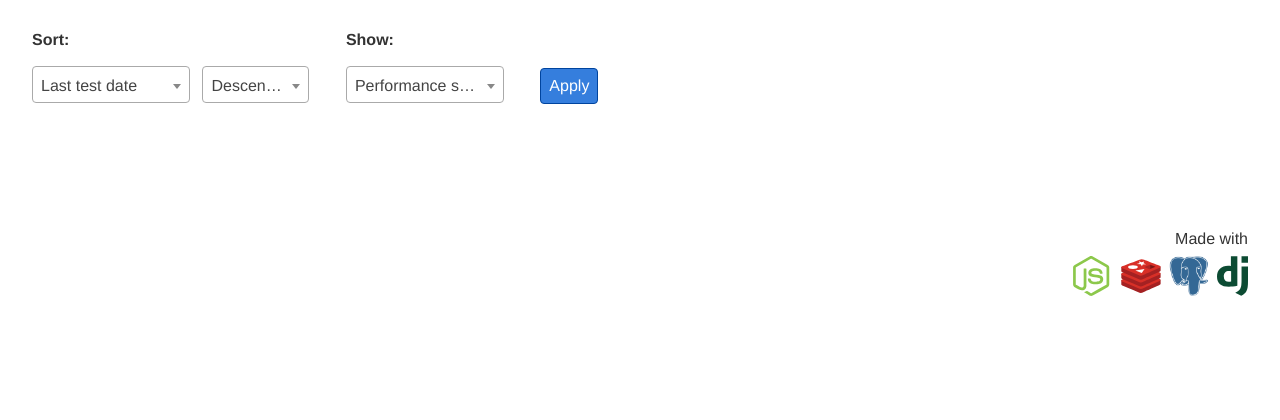
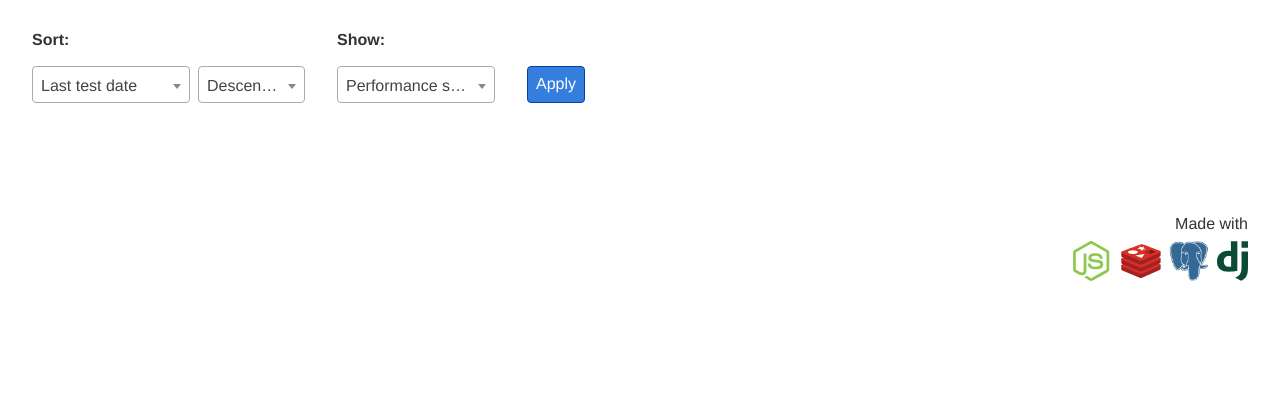
Before and after one commit to IBM/page-lab, a Django app: page /report/browse/ in a window 1280 px wide. Shown: the part 212-632 px from the top of the page. Run offline with Django 3.2, Linux system fonts and the light colour scheme; data comes from the database, SQL or seed files in the repository; data that the repository does not hold is empty; some libraries are stand-ins or nearby versions.

Commit message:
More flex conversion for simplicity.

```diff
--- a/admin/pageaudit/report/templates/reports_browse.html
+++ b/admin/pageaudit/report/templates/reports_browse.html
@@ -84,9 +84,11 @@
 
 {% block content %}
 
+	<form id="pl-sortform" aria-label="Sort data listing" action="" method="get">
+
         <div class="{{ templateHelpers.classes.grid }} mt4">
-        <form id="pl-sortform" aria-label="Sort data listing" action="" method="get">
-            <div class="mb3 dib mr2">
+            <div class="flex flex-wrap items-end">
+                <div class="mb3 mr2">
                     <p class="b mt0">Sort:</p>
                     <select name="sortby" aria-label="Select a field">
                         <option value="url" {% if sortby == 'url' %}selected="selected"{% endif %}>URL</option>
@@ -97,7 +99,7 @@
                     </select>
                 </div>
 
-            <div class="mb3 dib mr4">
+                <div class="mb3 mr4">
                     <select name="sortorder" aria-label="Select an order">
                         <option value="asc" {% if sortorder == 'asc' %}selected="selected"{% endif %}>Ascending</option>
                         <option value="desc" {% if sortorder == 'desc' %}selected="selected"{% endif %}>Descending</option>
@@ -105,7 +107,7 @@
                 </div>
 
 
-            <div class="mb3 dib mr4">
+                <div class="mb3 mr4">
                     <p class="b mt0">Show:</p>
                     <select name="viewdata" aria-label="Select an order">
                         <option value="perfscore" {% if viewdata == 'perfscore' %}selected="selected"{% endif %}>Performance score</option>
@@ -114,12 +116,13 @@
                     </select>
                 </div>
 
-            <div class="mb3 dib mr3">
-                <button type="submit" class="{{ templateHelpers.classes.smallButton }} {{ templateHelpers.classes.bluePriButton }} relative" style="top:2px;">Apply</button>
+                <div class="mr3">
+                    <button type="submit" class="{{ templateHelpers.classes.smallButton }} {{ templateHelpers.classes.bluePriButton }} relative">Apply</button>
+                </div>
+            </div>
 	    </div>
 
 	</form>
-	</div>
 
 
 	<div id="pl-cards-container" class="{{ templateHelpers.classes.grid }} mt4 flex flex-wrap">
```
Lines whose indentation alone changed are shown as unchanged.
